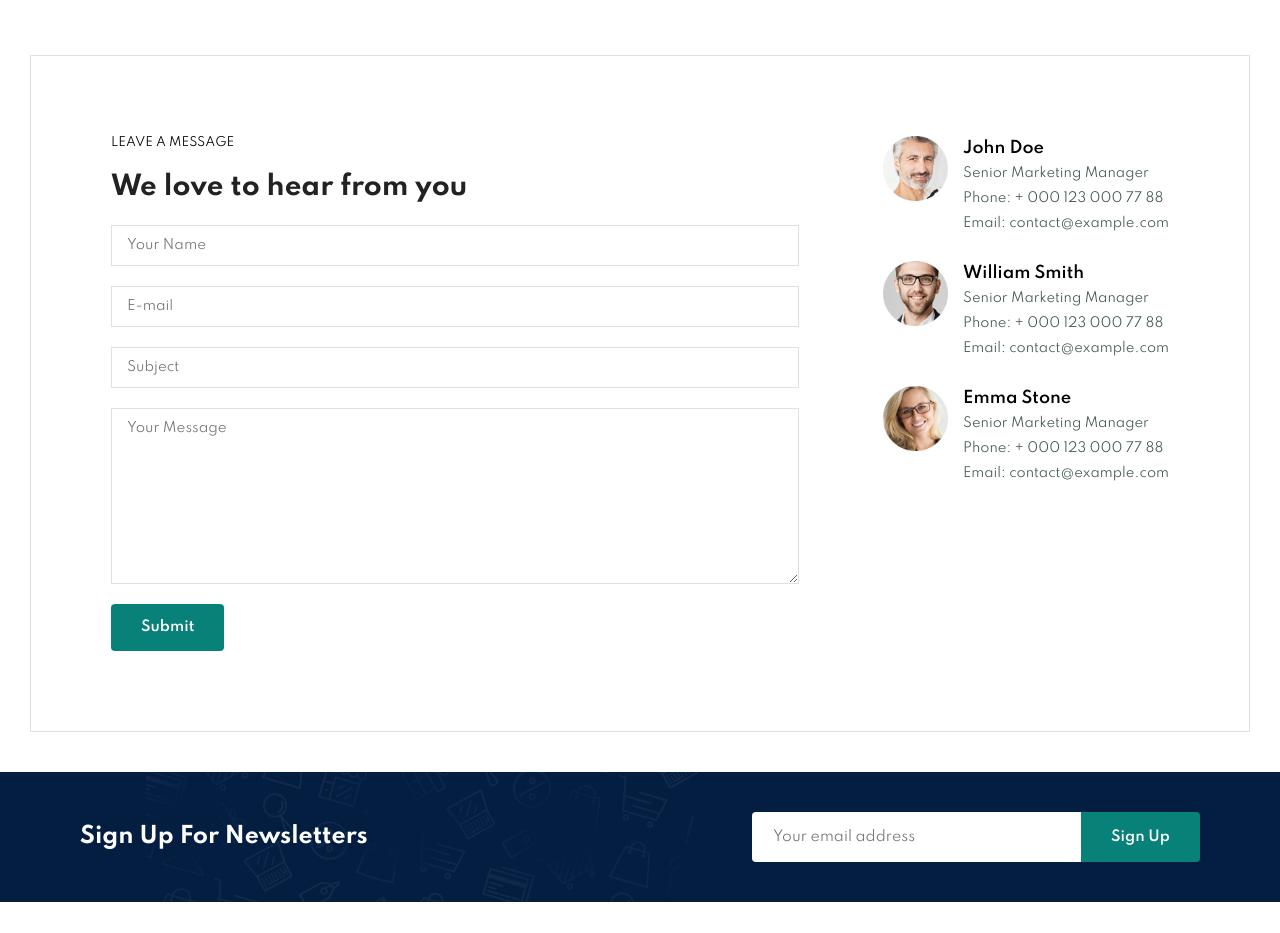
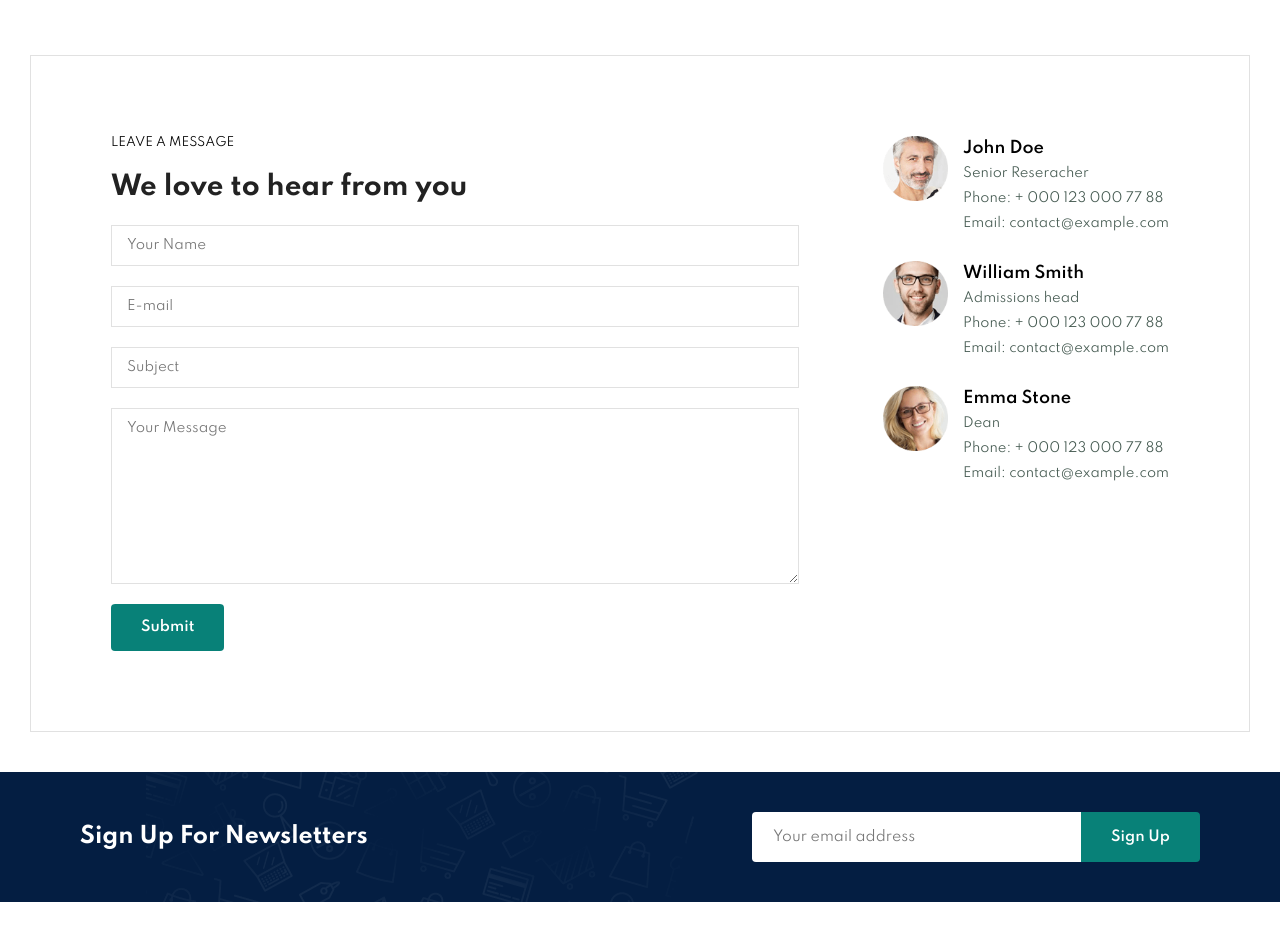
Before and after one commit to NickbotYT/University_of_inovation, a plain HTML site: page contact.html in a window 1280 px wide. Shown: the part 920-1853 px from the top of the page. Drawn offline with Linux system fonts and the light colour scheme.

Commit message:
last5 commit

```diff
--- a/contact.html
+++ b/contact.html
@@ -112,7 +112,7 @@
         <div>
           <img src="img/people/1.png" alt="" />
           <p>
-            <span>John Doe </span> Senior Marketing Manager <br />
+            <span>John Doe </span> Senior Reseracher <br />
             Phone: + 000 123 000 77 88 <br />
             Email: contact@example.com
           </p>
@@ -120,7 +120,7 @@
         <div>
           <img src="img/people/2.png" alt="" />
           <p>
-            <span>William Smith</span> Senior Marketing Manager <br />
+            <span>William Smith</span> Admissions head <br />
             Phone: + 000 123 000 77 88 <br />
             Email: contact@example.com
           </p>
@@ -128,7 +128,7 @@
         <div>
           <img src="img/people/3.png" alt="" />
           <p>
-            <span>Emma Stone</span> Senior Marketing Manager <br />
+            <span>Emma Stone</span> Dean <br />
             Phone: + 000 123 000 77 88 <br />
             Email: contact@example.com
           </p>
```
